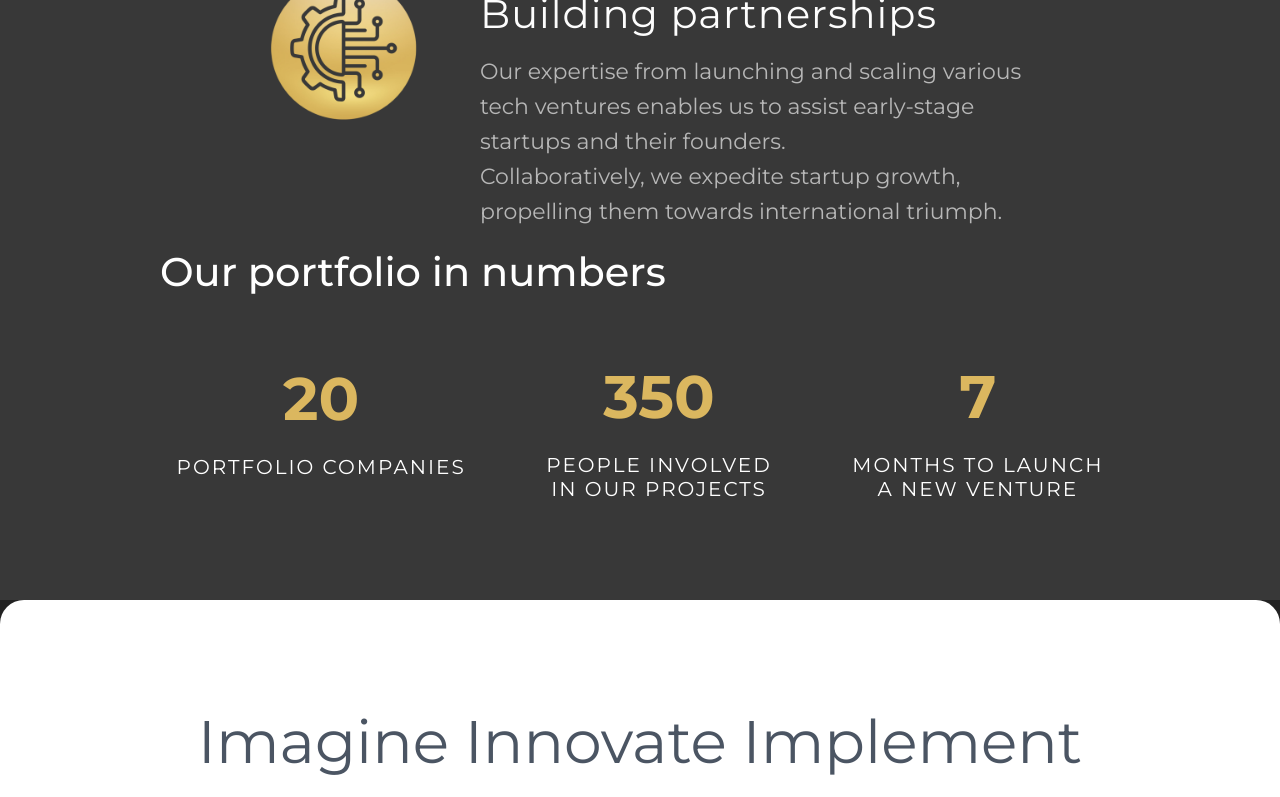
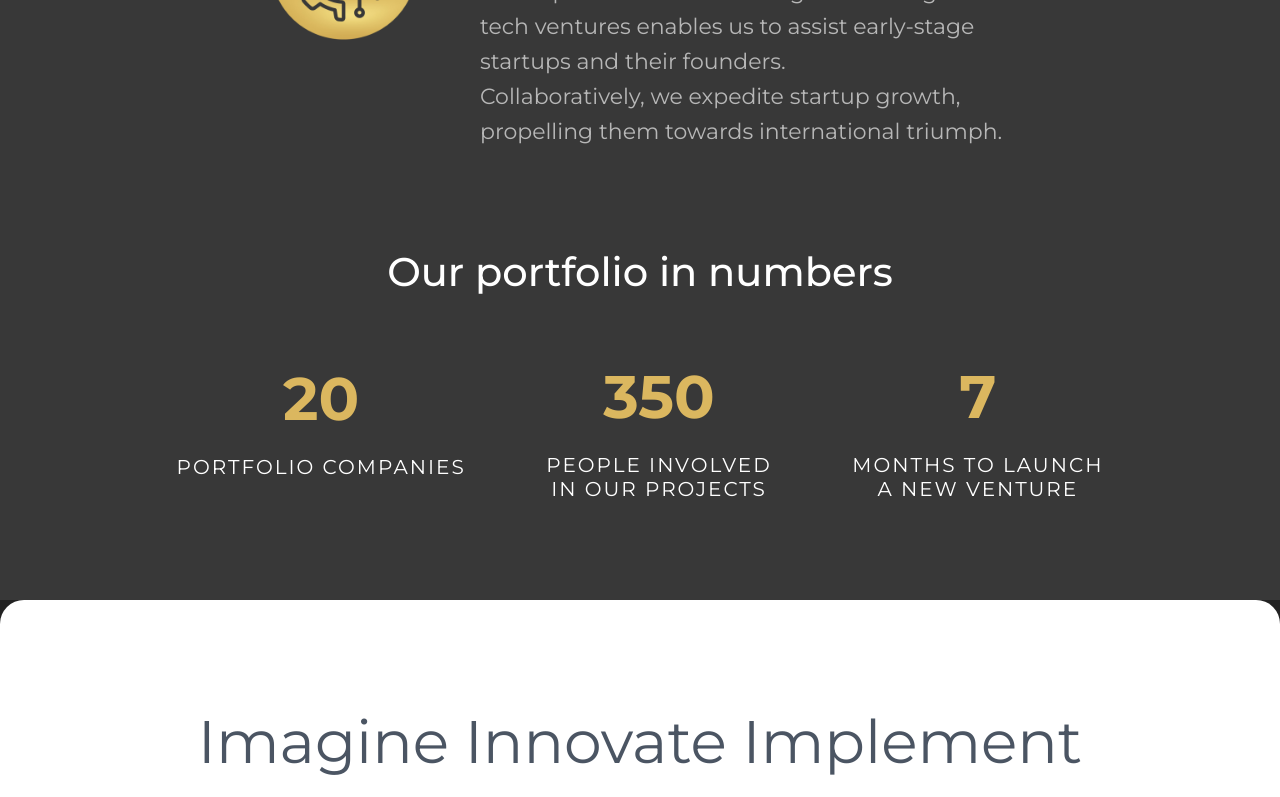
Before and after one commit to Fitness-app-project/pogarta-landing-page, a Next.js app: page / in a window 1280 px wide. Shown: the part 1710-2507 px from the top of the page. Built offline with nearby package versions, Linux system fonts and the light colour scheme.

Commit message:
fixed mobile view

```diff
--- a/src/app/ScreensManager.tsx
+++ b/src/app/ScreensManager.tsx
@@ -71,7 +71,7 @@ const ScreensManager = () => {
   if(isMobile) {
     return (
       <>
-        <div>
+        <div className='h-[100vh]'>
           <Menu/>
           <Screen1/>
           <Screen2/>
--- a/src/components/Menu/Menu.tsx
+++ b/src/components/Menu/Menu.tsx
@@ -15,7 +15,7 @@ export const Menu = () => {
                 className="flex items-center z-10"
             >
             </motion.div>
-            <div className="flex justify-evenly items-center gap-12 text-xs md:text-xl">
+            <div className="flex justify-evenly items-center gap-6 md:gap-10 xl:gap-12 text-xs md:text-xl">
                 {/* <Link to="home" smooth={true} duration={500} className="tracking-widest z-50">
                     <TypeAnimation
                         sequence={["Home"]}
--- a/src/components/Screen3/Content.tsx
+++ b/src/components/Screen3/Content.tsx
@@ -14,7 +14,7 @@ interface IProps {
 export const Content: React.FC<IProps> = ({ sequence, text1, text2 }) => {
 
     return (
-        <div className={`md:mt-16 xl:mt-32 flex xl:w-[900px] relative ${isDesktop ? "h-[20vh]" : "w-screen h-[400px]"}`}>
+        <div className={`md:mt-16 xl:mt-32 flex xl:w-[900px] relative ${isDesktop ? "h-[20vh]" : "w-screen h-[440px]"}`}>
             <motion.div
                 initial={{ opacity: 0 }}
                 whileInView={{ opacity: 1 }}
--- a/src/components/Screen3/Screen3.tsx
+++ b/src/components/Screen3/Screen3.tsx
@@ -6,6 +6,7 @@ import { isDesktop, isMobile } from 'react-device-detect';
 // import Typewriter from './components/Typewriter';
 import { TypeAnimation } from 'react-type-animation';
 import { Content } from './Content';
+import { Statistics } from './Statistics';
 
 const content = [
     "We build new ventures and non-standard",
@@ -90,8 +91,7 @@ export const Screen3 = () => {
 
     return (
       <div className="top-0 z-50">
-
-        <div id="about" className={`w-screen ${isDesktop ? "h-[180vh]" : "h-auto"} py-32 sm:px-12 md:px-24 lg:px-32 xl:px-40 2xl:px-64 screen3-background`} style={{ borderTopLeftRadius: isDesktop ? '3vh' : '0', borderTopRightRadius: isDesktop ? '3vh' : '0' }}>
+        <div id="about" className={`w-screen ${isDesktop ? "h-[180vh]" : "h-auto"} py-12 sm:px-12 md:px-24 lg:px-32 xl:px-40 2xl:px-64 screen3-background`} style={{ borderTopLeftRadius: isDesktop ? '3vh' : '0', borderTopRightRadius: isDesktop ? '3vh' : '0' }}>
 
             <div>
               {isDesktop ? (
@@ -123,65 +123,18 @@ export const Screen3 = () => {
               text2='Collaboratively, we expedite startup growth, propelling them towards international triumph.'
             />
 
-            <div className='hidden sm:flex items-center gap-10 sm:mt-48 md:mt-64 lg:mt-32'>
-                <h3 className="font-medium text-[40px] leading-[80px] text-white">Our portfolio in numbers</h3>
+            <div className='flex items-center gap-10 mt-20 sm:mt-48 md:mt-64 lg:mt-52'>
+                <h3 className="w-screen text-center font-medium text-[30px] xl:text-[40px] leading-[80px] text-white">Our portfolio in numbers</h3>
                 {/* <button className="btn buttonBgTransparent border-none w-[300px] h-[60px] text-[#747474]" style={{ borderRadius: "50px" }}>
                     Our projects
                     <FaLongArrowAltRight size={32} />
                 </button> */}
             </div>
 
-            <div className="hidden sm:flex justify-evenly items-center gap-16 mt-52 sm:mt-12">
+            <Statistics />
 
-                <div className="flex flex-col items-center gap-5">
-                    <motion.span
-                        initial={{ scale: 2 }}
-                        whileInView={{ scale: 1 }}
-                        transition={{ duration: 1 }}
-                        viewport={{ once: true }}
-                        className="font-bold text-[60px] leading-[73px] text-[#DBB75F]"
-                    >
-                        20
-                    </motion.span>
-                    <p className="font-normal text-[20px] leading-[24px] tracking-widest text-white text-center uppercase">
-                        Portfolio companies
-                    </p>
-                    <p className="leading-[24px]"></p>
-                </div>
 
-                <div className="flex flex-col items-center gap-5">
-                    <motion.span
-                        initial={{ scale: 2 }}
-                        whileInView={{ scale: 1 }}
-                        transition={{ duration: 1 }}
-                        viewport={{ once: true }}
-                        className="font-bold text-[60px] leading-[73px] text-[#DBB75F]"
-                    >
-                        350
-                    </motion.span>
-                    <p className="font-normal text-[20px] leading-[24px] tracking-widest text-white text-center uppercase">
-                    People involved <br />in our projects
-                    </p>
-                </div>
-
-                <div className="flex flex-col items-center gap-5">
-                    <motion.span
-                        initial={{ scale: 2 }}
-                        whileInView={{ scale: 1 }}
-                        transition={{ duration: 1 }}
-                        viewport={{ once: true }}
-                        className="font-bold text-[60px] leading-[73px] text-[#DBB75F]"
-                    >
-                        7
-                    </motion.span>
-                    <p className="font-normal text-[20px] leading-[24px] tracking-widest text-white text-center uppercase">
-                    Months to launch <br />a new venture
-                    </p>
-                </div>
-
-            </div>
-            </div>
-
+        </div>
       </div>
     )
 }
--- /dev/null
+++ b/src/components/Screen3/Statistics.tsx
@@ -0,0 +1,59 @@
+"use client"
+
+import { motion } from 'framer-motion'
+import { isDesktop } from 'react-device-detect'
+
+export const Statistics = () => {
+
+    return (
+        <div className={`${isDesktop ? "flex justify-evenly items-center gap-16 mt-32 sm:mt-12" : ""}`}>
+
+                <div className="flex flex-col items-center gap-5">
+                    <motion.span
+                        initial={{ scale: 2 }}
+                        whileInView={{ scale: 1 }}
+                        transition={{ duration: 1 }}
+                        viewport={{ once: true }}
+                        className="font-bold text-[60px] leading-[73px] text-[#DBB75F]"
+                    >
+                        20
+                    </motion.span>
+                    <p className="font-normal text-[20px] leading-[24px] tracking-widest text-white text-center uppercase">
+                        Portfolio companies
+                    </p>
+                    <p className="leading-[24px]"></p>
+                </div>
+
+                <div className="flex flex-col items-center gap-5">
+                    <motion.span
+                        initial={{ scale: 2 }}
+                        whileInView={{ scale: 1 }}
+                        transition={{ duration: 1 }}
+                        viewport={{ once: true }}
+                        className="font-bold text-[60px] leading-[73px] text-[#DBB75F]"
+                    >
+                        350
+                    </motion.span>
+                    <p className="font-normal text-[20px] leading-[24px] tracking-widest text-white text-center uppercase">
+                    People involved <br />in our projects
+                    </p>
+                </div>
+
+                <div className="flex flex-col items-center gap-5">
+                    <motion.span
+                        initial={{ scale: 2 }}
+                        whileInView={{ scale: 1 }}
+                        transition={{ duration: 1 }}
+                        viewport={{ once: true }}
+                        className="font-bold text-[60px] leading-[73px] text-[#DBB75F]"
+                    >
+                        7
+                    </motion.span>
+                    <p className="font-normal text-[20px] leading-[24px] tracking-widest text-white text-center uppercase">
+                    Months to launch <br />a new venture
+                    </p>
+                </div>
+
+            </div>
+    )
+}
--- a/src/components/Screen7/Screen7.tsx
+++ b/src/components/Screen7/Screen7.tsx
@@ -89,7 +89,7 @@ export const Screen7 = () => {
                 {offers.map((offer, index) => (
                     <motion.div
                         key={index}
-                        className="bg-black bg-opacity-50 p-6 sm:p-10 rounded-full flex items-center space-x-4 w-auto z-30"
+                        className={`bg-black bg-opacity-50 sm:p-10 ${isDesktop ? "rounded-full p-6" : "py-4 pr-1"} flex items-center space-x-4 w-auto z-30`}
                         variants={itemVariants}
                         whileHover={{ scale: 1.05, transition: { duration: 0.2 } }}
                     >
```
